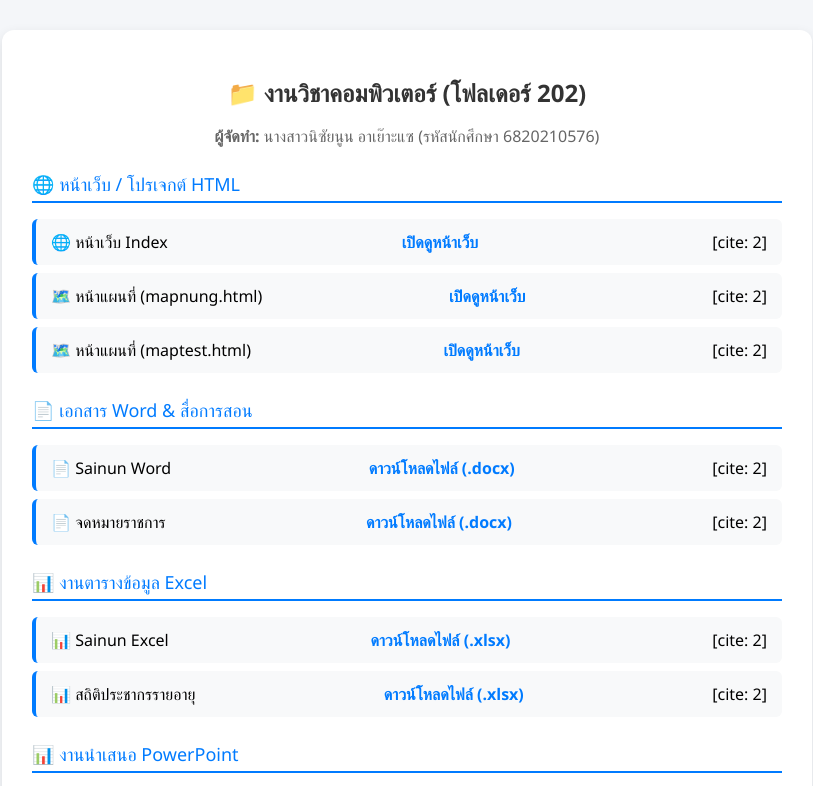
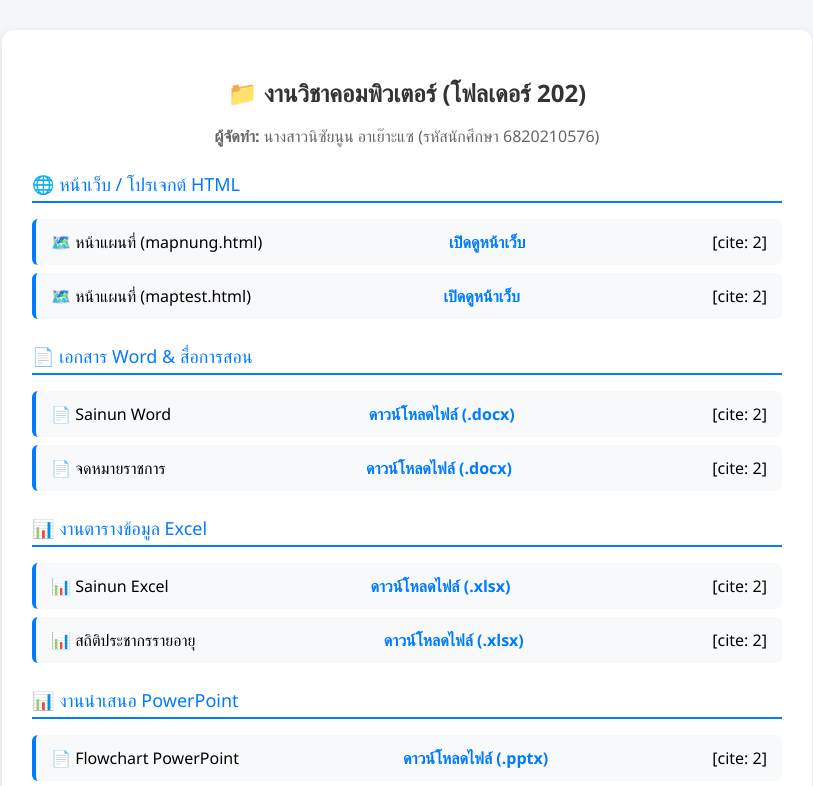
Before and after one commit to nisainunayohsae-a11y/geography, a plain HTML site: page 202/index.html in a window 1280 px wide. Shown: the top 786 px of the page, without its empty margins (233-1046 px from the left). Drawn offline with Linux system fonts and the light colour scheme.

Commit message:
Clean up HTML structure and update links
Removed commented sections for clarity and updated links.

```diff
--- a/202/index.html
+++ b/202/index.html
@@ -25,29 +25,24 @@
             <p><strong>ผู้จัดทำ:</strong> นางสาวนิซัยนูน อาเย๊าะแซ (รหัสนักศึกษา 6820210576)</p>
         </div>
 
-        <!-- หมวดหมู่ที่ 1: หน้าเว็บ HTML -->
         <div class="section-title">🌐 หน้าเว็บ / โปรเจกต์ HTML</div>
         <ul>
-            <li><span>🌐 หน้าเว็บ Index</span> <a href="index.html" target="_blank">เปิดดูหน้าเว็บ</a>[cite: 2]</li>
             <li><span>🗺️ หน้าแผนที่ (mapnung.html)</span> <a href="mapnung.html" target="_blank">เปิดดูหน้าเว็บ</a>[cite: 2]</li>
             <li><span>🗺️ หน้าแผนที่ (maptest.html)</span> <a href="maptest.html" target="_blank">เปิดดูหน้าเว็บ</a>[cite: 2]</li>
         </ul>
 
-        <!-- หมวดหมู่ที่ 2: เอกสาร Word & เอกสารราชการ -->
         <div class="section-title">📄 เอกสาร Word & สื่อการสอน</div>
         <ul>
             <li><span>📄 Sainun Word</span> <a href="sainun_word.docx" target="_blank">ดาวน์โหลดไฟล์ (.docx)</a>[cite: 2]</li>
             <li><span>📄 จดหมายราชการ</span> <a href="จดหมายราชการ.docx" target="_blank">ดาวน์โหลดไฟล์ (.docx)</a>[cite: 2]</li>
         </ul>
 
-        <!-- หมวดหมู่ที่ 3: งานตารางข้อมูล Excel -->
         <div class="section-title">📊 งานตารางข้อมูล Excel</div>
         <ul>
             <li><span>📊 Sainun Excel</span> <a href="sainun_Excel..xlsx" target="_blank">ดาวน์โหลดไฟล์ (.xlsx)</a>[cite: 2]</li>
             <li><span>📊 สถิติประชากรรายอายุ</span> <a href="สถิติประชากรรายอายุ.xlsx" target="_blank">ดาวน์โหลดไฟล์ (.xlsx)</a>[cite: 2]</li>
         </ul>
 
-        <!-- หมวดหมู่ที่ 4: งานนำเสนอ PowerPoint -->
         <div class="section-title">📊 งานนำเสนอ PowerPoint</div>
         <ul>
             <li><span>📄 Flowchart PowerPoint</span> <a href="Flowchart.pptx" target="_blank">ดาวน์โหลดไฟล์ (.pptx)</a>[cite: 2]</li>
```
